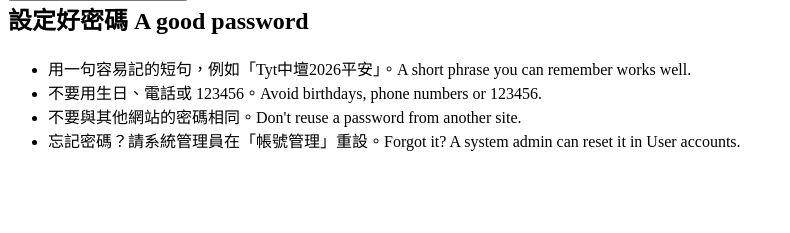
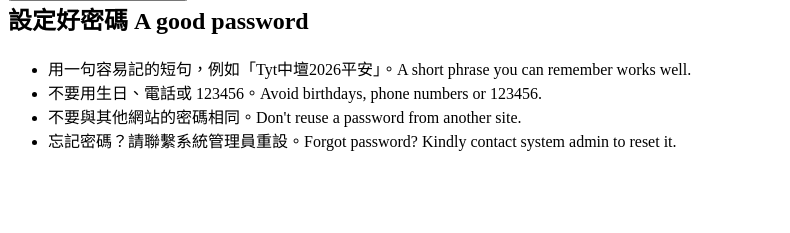
Before and after one commit to HOJY0122/TianYuTang-Web, a PHP site: template app/Views/system/password.php in a window 1280 px wide. Shown: the part 494-727 px from the top of the page, without its empty margins (0-790 px from the left). Run offline with PHP 8.4, Linux system fonts and the light colour scheme; the template is opened without the code that fills it, so the values that code supplies are empty; the visitor is signed in with stand-in values (Sample User, id 1); some libraries are stand-ins or nearby versions; some web fonts are replaced.

Commit message:
Update password reset instructions in password.php

```diff
--- a/app/Views/system/password.php
+++ b/app/Views/system/password.php
@@ -64,7 +64,7 @@ require BASE_PATH . '/app/Views/layouts/admin_header.php';
     <li>用一句容易記的短句，例如「Tyt中壇2026平安」。<span class="en">A short phrase you can remember works well.</span></li>
     <li>不要用生日、電話或 123456。<span class="en">Avoid birthdays, phone numbers or 123456.</span></li>
     <li>不要與其他網站的密碼相同。<span class="en">Don't reuse a password from another site.</span></li>
-    <li>忘記密碼？請系統管理員在「帳號管理」重設。<span class="en">Forgot it? A system admin can reset it in User accounts.</span></li>
+    <li>忘記密碼？請聯繫系統管理員重設。<span class="en">Forgot password? Kindly contact system admin to reset it.</span></li>
   </ul>
 </div>
 </div>
```
